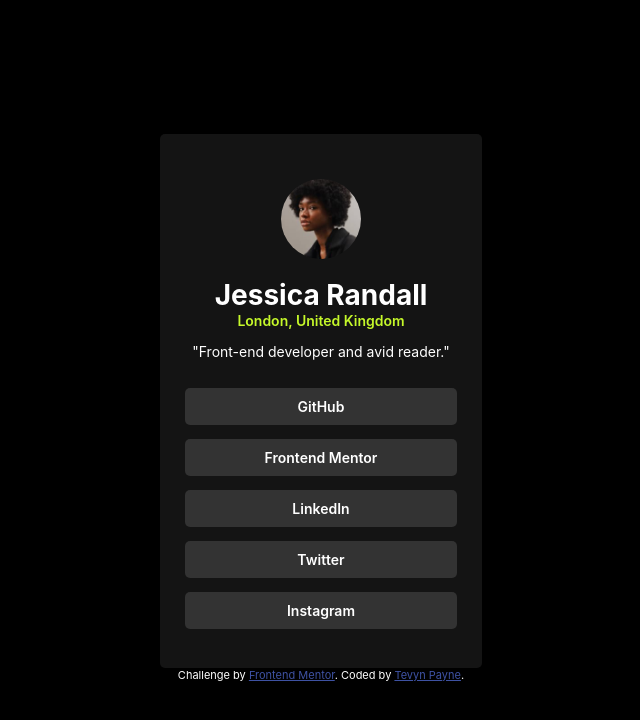
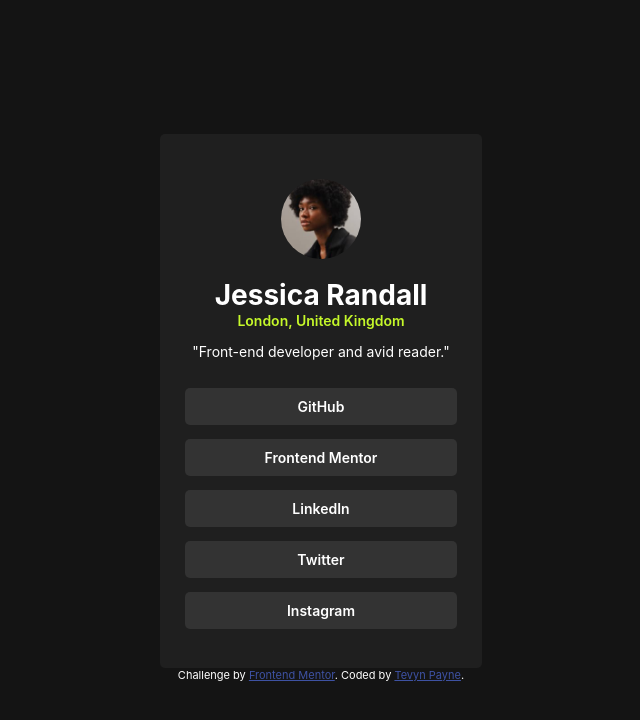
Before and after one commit to Tev-The-Dev/frontend-mentor-social-links-profile-basic, a plain HTML site: page index.html in a window 1280 px wide. Shown: the whole page, without its empty margins (295-935 px from the left). Drawn offline with Linux system fonts and the light colour scheme.

Commit message:
Update styles.css

```diff
--- a/styles.css
+++ b/styles.css
@@ -12,14 +12,14 @@
 }
 
 body {
-    background-color: black;
+    background-color: var(--Grey900);
     height: 100vh;
     font-family: var(--font_family);
     font-size: var(--Paragraph);
 }
 
 .container {
-    background-color: var(--Grey900);
+    background-color: var(--Grey800);
     border-radius: 5px;
     padding: 45px 25px 25px 25px;
 }
```
